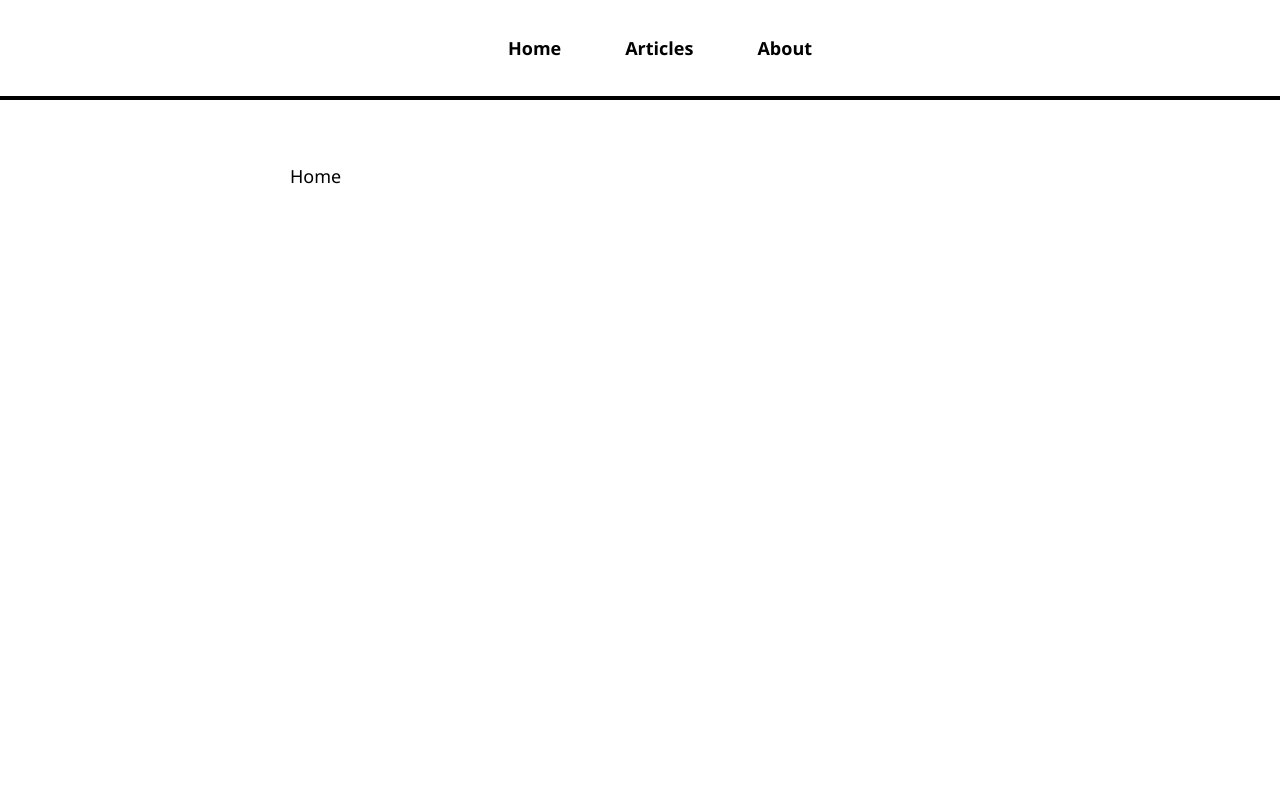
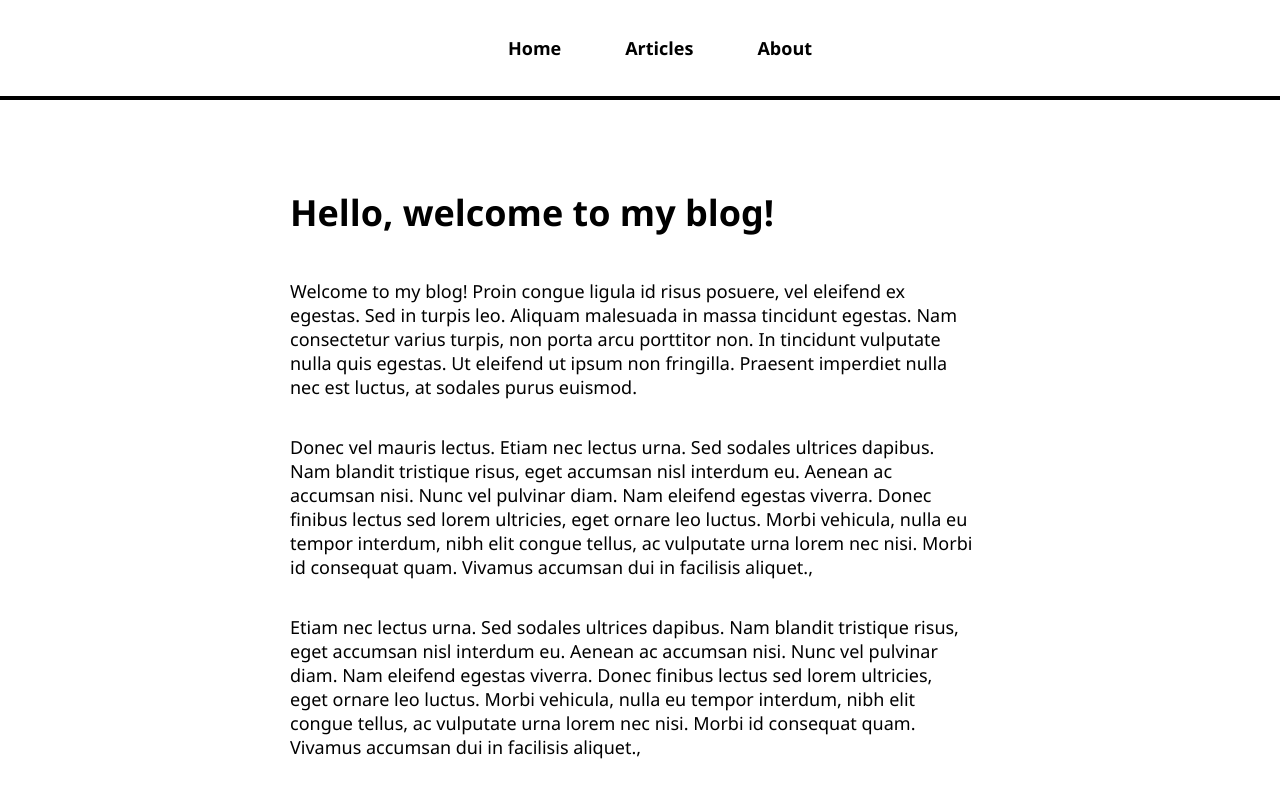
Before and after one commit to m-fadi/Blog-app, a React (Create React App) app: page / in a window 1280 px wide. Shown: the top 798 px of the page. Built offline with nearby package versions, Linux system fonts and the light colour scheme.

Commit message:
home text

```diff
--- a/src/Pages/Home.jsx
+++ b/src/Pages/Home.jsx
@@ -2,8 +2,37 @@
 
 function Home() {
   return (
-    <div>Home</div>
-  )
+      <>
+          <h1>Hello, welcome to my blog!</h1>
+          <p>
+              Welcome to my blog! Proin congue ligula id risus posuere, vel
+              eleifend ex egestas. Sed in turpis leo. Aliquam malesuada in massa
+              tincidunt egestas. Nam consectetur varius turpis, non porta arcu
+              porttitor non. In tincidunt vulputate nulla quis egestas. Ut
+              eleifend ut ipsum non fringilla. Praesent imperdiet nulla nec est
+              luctus, at sodales purus euismod.
+          </p>
+          <p>
+              Donec vel mauris lectus. Etiam nec lectus urna. Sed sodales
+              ultrices dapibus. Nam blandit tristique risus, eget accumsan nisl
+              interdum eu. Aenean ac accumsan nisi. Nunc vel pulvinar diam. Nam
+              eleifend egestas viverra. Donec finibus lectus sed lorem
+              ultricies, eget ornare leo luctus. Morbi vehicula, nulla eu tempor
+              interdum, nibh elit congue tellus, ac vulputate urna lorem nec
+              nisi. Morbi id consequat quam. Vivamus accumsan dui in facilisis
+              aliquet.,
+          </p>
+          <p>
+              Etiam nec lectus urna. Sed sodales ultrices dapibus. Nam blandit
+              tristique risus, eget accumsan nisl interdum eu. Aenean ac
+              accumsan nisi. Nunc vel pulvinar diam. Nam eleifend egestas
+              viverra. Donec finibus lectus sed lorem ultricies, eget ornare leo
+              luctus. Morbi vehicula, nulla eu tempor interdum, nibh elit congue
+              tellus, ac vulputate urna lorem nec nisi. Morbi id consequat quam.
+              Vivamus accumsan dui in facilisis aliquet.,
+          </p>
+      </>
+  );
 }
 
 export default Home
```
